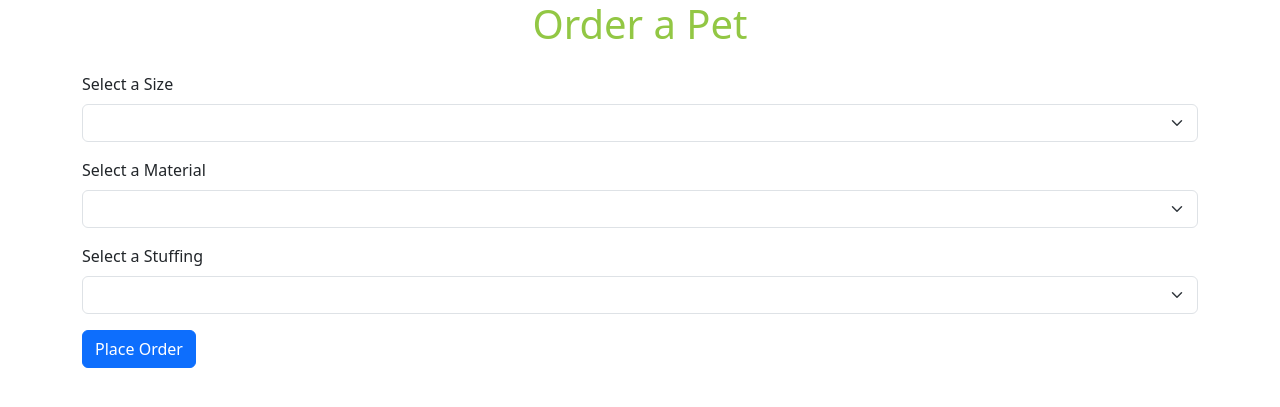
After one commit to tien-han/pets2, a PHP site: template views/stuffed-order.html in a window 1280 px wide. The commit adds this page. Shown: the top 407 px of the page. Run offline with PHP 8.4, Linux system fonts and the light colour scheme; the template is opened without the code that fills it, so the values that code supplies are empty.

Commit message:
Added stuffed pet order page

```diff
--- /dev/null
+++ b/views/stuffed-order.html
@@ -0,0 +1,65 @@
+<!--
+    @file: 328/pets2/views/pet-order.html
+    @description: Pet ordering form page.
+    @author: Tien Han, Dale Kanikkeberg
+    @version: 1.0
+-->
+
+<!doctype html>
+<html lang="en">
+<head>
+    <meta charset="UTF-8">
+    <meta name="viewport"
+          content="width=device-width, user-scalable=no, initial-scale=1.0, maximum-scale=1.0, minimum-scale=1.0">
+    <meta http-equiv="X-UA-Compatible" content="ie=edge">
+    <!--  Bootstrap CDN  -->
+    <link href="https://cdn.jsdelivr.net/npm/bootstrap@5.3.3/dist/css/bootstrap.min.css"
+          rel="stylesheet" integrity="sha384-QWTKZyjpPEjISv5WaRU9OFeRpok6YctnYmDr5pNlyT2bRjXh0JMhjY6hW+ALEwIH" crossorigin="anonymous">
+    <!--  Custom Stylesheet  -->
+    <link rel="stylesheet" href="styles/styles.css">
+    <title>Order a Pet Form</title>
+</head>
+<body>
+<div class="container">
+    <h1 class="text-center">Order a Pet</h1>
+    <!--Pet Order Form-->
+    <form action="#" method="post">
+        <!--Size of Pet-->
+        <section>
+            <label for="size" class="form-label mt-3">Select a Size</label>
+            <select class="form-select" name="size" id="size">
+                <option hidden disabled selected value>  </option>
+                <option value="big">Big</option>
+                <option value="medium">Medium</option>
+                <option value="small">Small</option>
+            </select>
+        </section>
+        <!--Material of Pet-->
+        <section>
+            <label for="material" class="form-label mt-3">Select a Material</label>
+            <select class="form-select" name="material" id="material">
+                <option hidden disabled selected value>  </option>
+                <option value="fleece">Fleece</option>
+                <option value="cotton">Cotton</option>
+                <option value="polyester">Polyester</option>
+            </select>
+        </section>
+        <!--Color of Pet-->
+        <section>
+            <label for="stuffing" class="form-label mt-3">Select a Stuffing</label>
+            <select class="form-select" name="stuffing" id="stuffing">
+                <option hidden disabled selected value>  </option>
+                <option value="Wool">Wool</option>
+                <option value="cotton">Cotton</option>
+                <option value="polyester">Polyester</option>
+            </select>
+        </section>
+        <!--Submit Button-->
+        <button class="btn btn-primary mt-3 text-center">Place Order</button>
+    </form>
+</div>
+
+<!--  Bootstrap CDN  -->
+<script src="https://cdn.jsdelivr.net/npm/bootstrap@5.3.3/dist/js/bootstrap.bundle.min.js" integrity="sha384-YvpcrYf0tY3lHB60NNkmXc5s9fDVZLESaAA55NDzOxhy9GkcIdslK1eN7N6jIeHz" crossorigin="anonymous"></script>
+</body>
+</html>
```
Also changed, not shown: index.php (+24 -5 lines).
